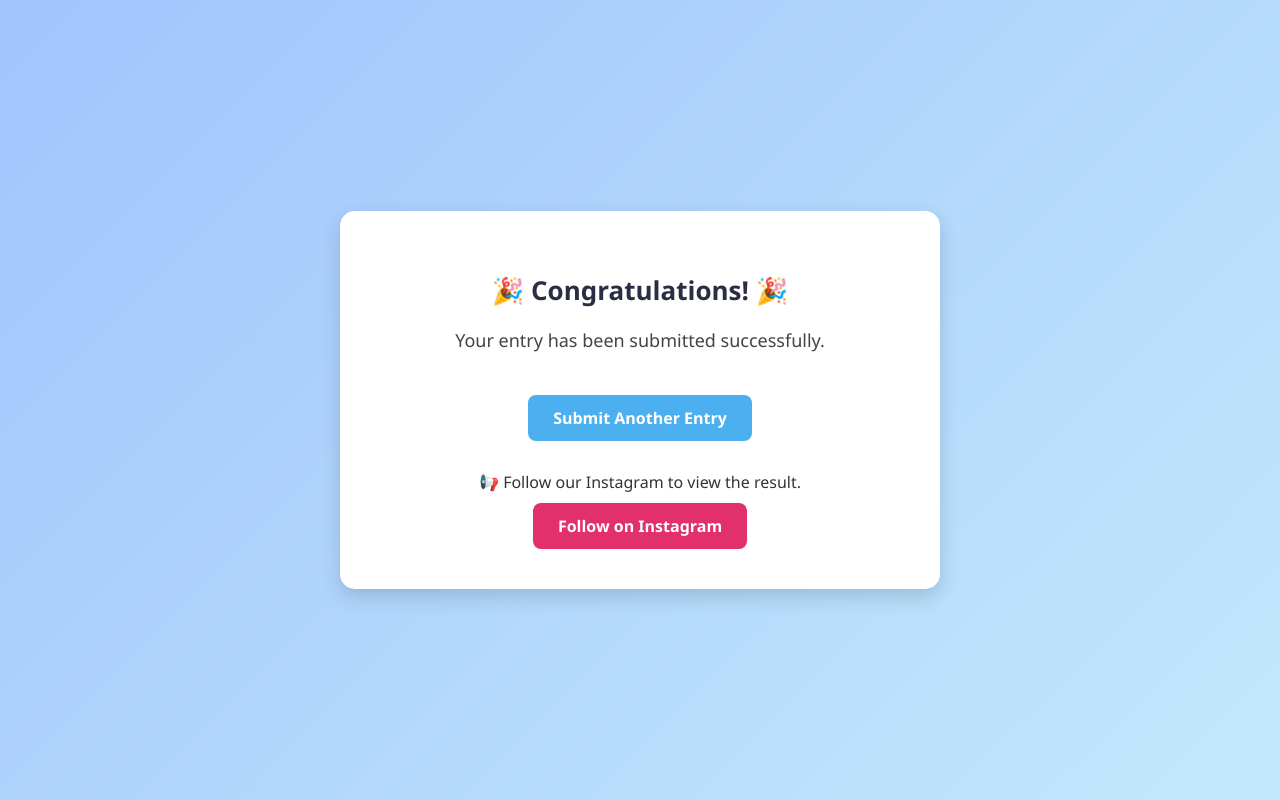
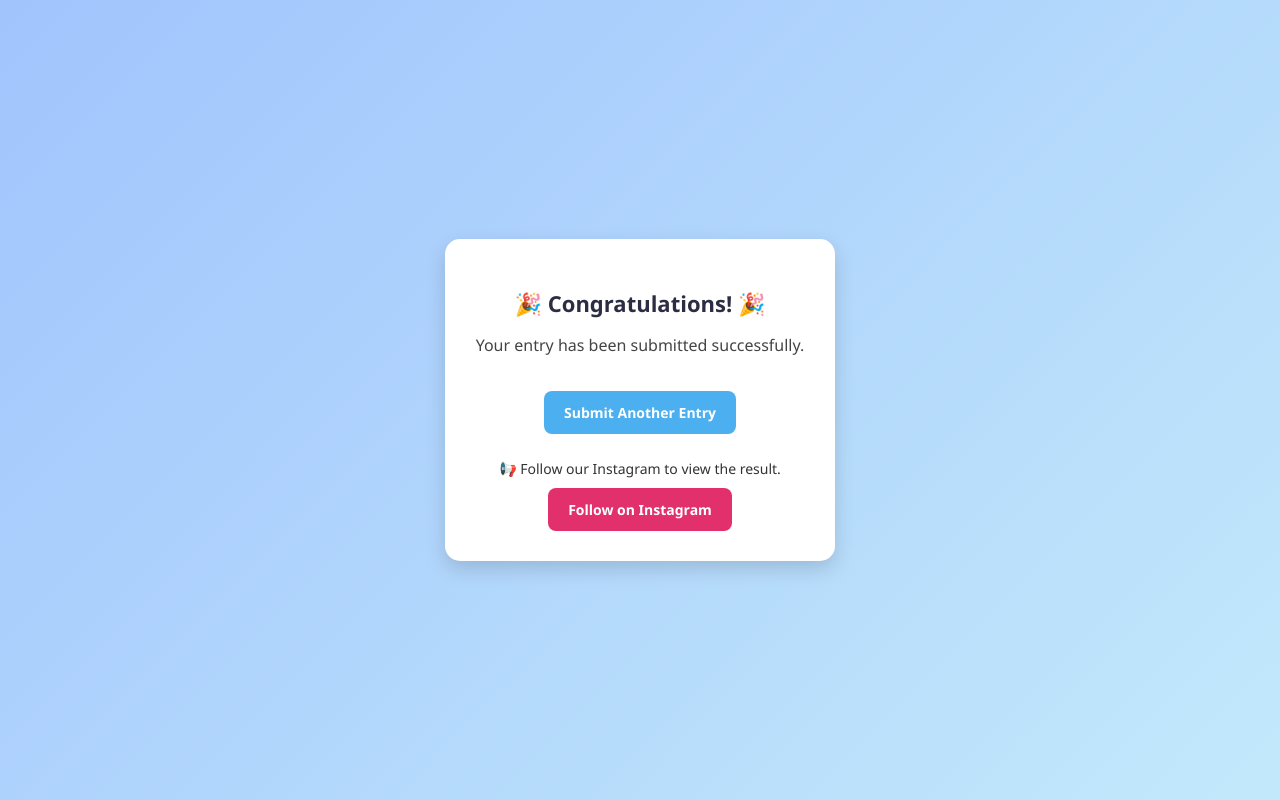
Before and after one commit to Encrypter1233/lucky-draw-insta, a Flask app: template templates/submit.html in a window 1280 px wide. Run offline with Flask 3, Linux system fonts and the light colour scheme; the template is opened without the code that fills it, so the values that code supplies are empty; parts of the project's set-up code (start-up, migrations or seed data) failed here and were passed over.

Commit message:
Update submit.html

```diff
--- a/templates/submit.html
+++ b/templates/submit.html
@@ -1,14 +1,16 @@
 <!DOCTYPE html>
 <html lang="en">
+
 <head>
   <meta charset="UTF-8">
+  <meta name="viewport" content="width=device-width, initial-scale=1.0">
   <title>Congratulations!</title>
   <style>
     body {
       margin: 0;
       font-family: 'Segoe UI', Tahoma, Geneva, Verdana, sans-serif;
       background: linear-gradient(135deg, #a1c4fd, #c2e9fb);
-      height: 100vh;
+      min-height: 100vh;
       display: flex;
       justify-content: center;
       align-items: center;
@@ -16,34 +18,36 @@
 
     .card {
       background: #fff;
-      padding: 40px 50px;
+      padding: 30px 20px;
       border-radius: 15px;
-      box-shadow: 0 8px 20px rgba(0,0,0,0.15);
+      box-shadow: 0 8px 20px rgba(0, 0, 0, 0.15);
       text-align: center;
-      max-width: 500px;
       width: 90%;
+      max-width: 350px;
+      /* fits mobile */
       animation: fadeIn 0.8s ease-in-out;
     }
 
     h2 {
       color: #2b2d42;
-      font-size: 26px;
-      margin-bottom: 20px;
+      font-size: 22px;
+      margin-bottom: 15px;
     }
 
     p {
-      font-size: 18px;
+      font-size: 16px;
       color: #444;
+      margin-bottom: 20px;
     }
 
     .btn {
       display: inline-block;
-      margin-top: 25px;
+      margin-top: 15px;
       background: #4cafef;
       color: #fff;
-      padding: 12px 25px;
+      padding: 12px 20px;
       border-radius: 8px;
-      font-size: 16px;
+      font-size: 14px;
       font-weight: bold;
       text-decoration: none;
       transition: background 0.3s ease;
@@ -54,34 +58,42 @@
     }
 
     .follow-label {
-      margin-top: 30px;
-      font-size: 16px;
+      margin-top: 25px;
+      font-size: 14px;
       color: #333;
     }
 
     .follow-btn {
       display: inline-block;
       margin-top: 10px;
-      background: #E1306C; /* Instagram pink */
+      background: #E1306C;
       color: #fff;
-      padding: 12px 25px;
+      padding: 12px 20px;
       border-radius: 8px;
-      font-size: 16px;
+      font-size: 14px;
       font-weight: bold;
       text-decoration: none;
       transition: background 0.3s ease;
     }
 
     .follow-btn:hover {
-      background: #C13584; /* darker pink */
+      background: #C13584;
     }
 
     @keyframes fadeIn {
-      from { opacity: 0; transform: scale(0.9); }
-      to { opacity: 1; transform: scale(1); }
+      from {
+        opacity: 0;
+        transform: scale(0.9);
+      }
+
+      to {
+        opacity: 1;
+        transform: scale(1);
+      }
     }
   </style>
 </head>
+
 <body>
   <div class="card">
     <h2>🎉 Congratulations! 🎉</h2>
@@ -89,7 +101,8 @@
     <a href="/" class="btn">Submit Another Entry</a>
 
     <div class="follow-label">📢 Follow our Instagram to view the result.</div>
-    <a href="insta.html" target="_blank" class="follow-btn">Follow on Instagram</a>
+    <a href="/insta" class="follow-btn">Follow on Instagram</a>
   </div>
 </body>
+
 </html>
```
